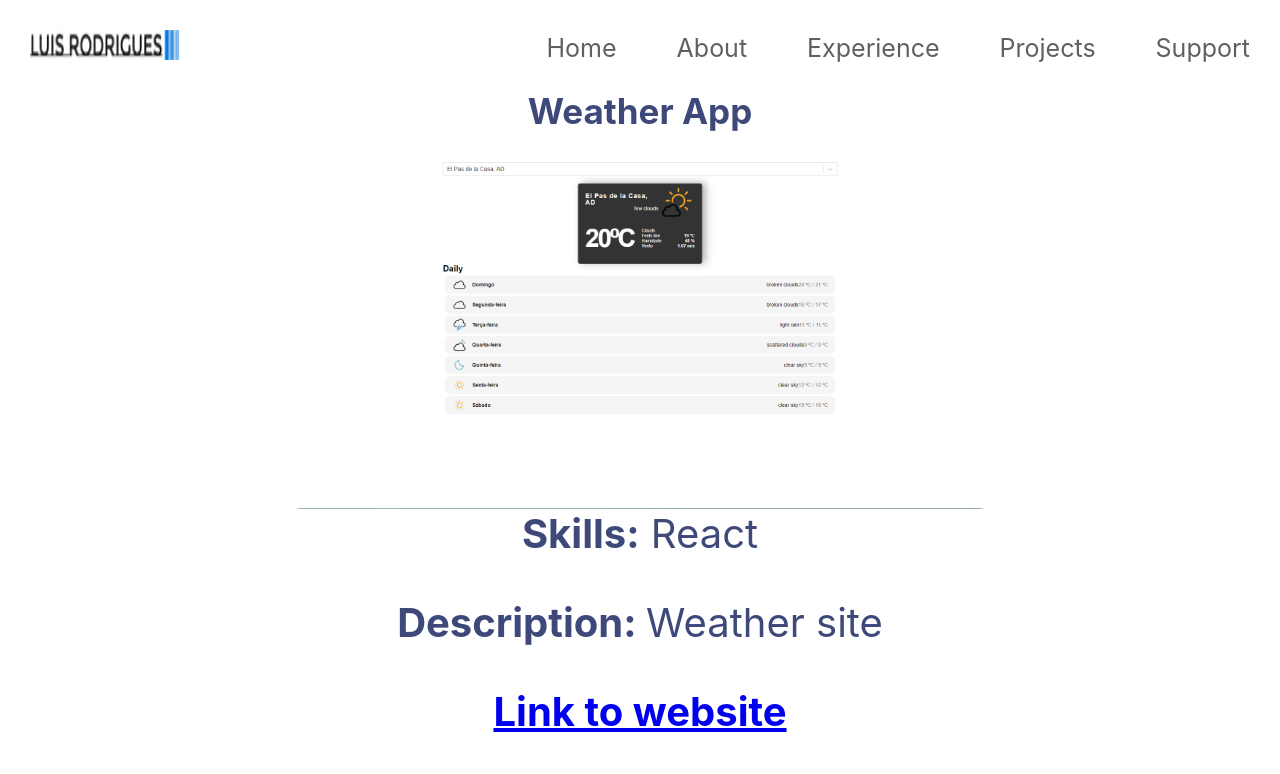
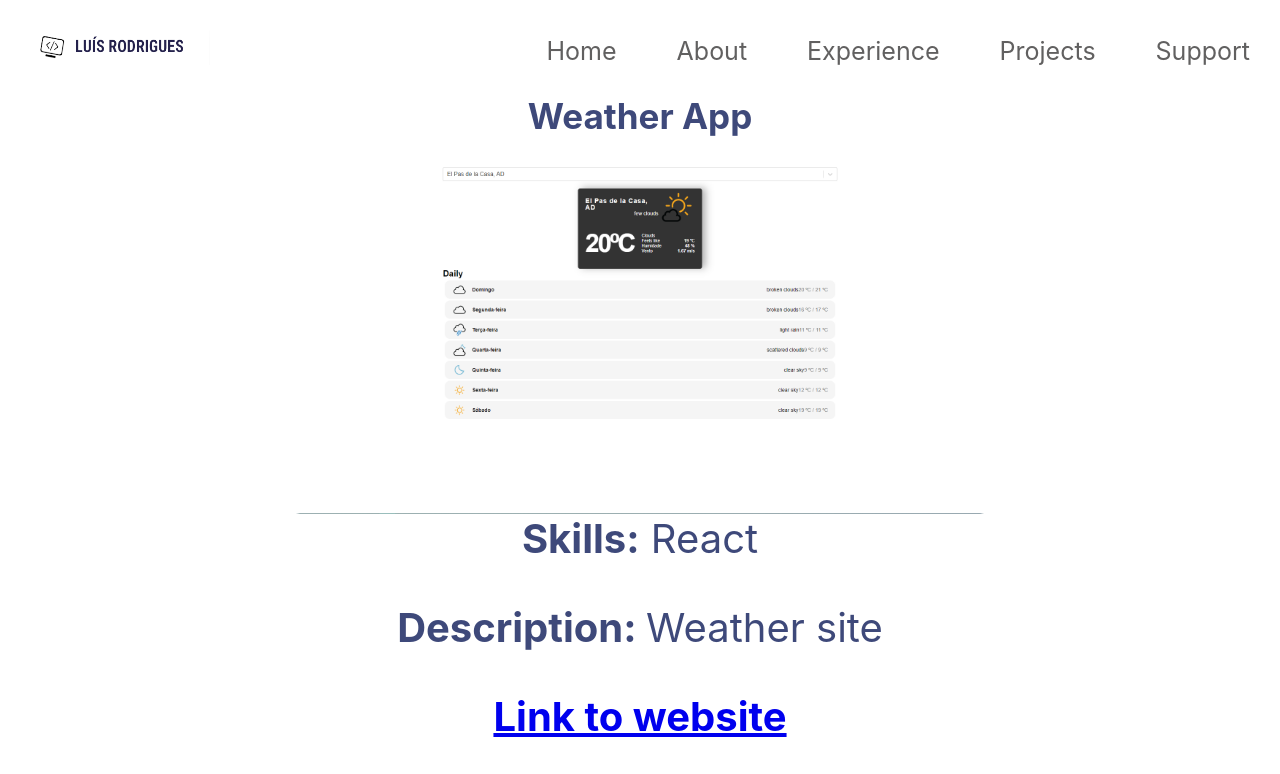
Before and after one commit to LuisPedro01/MyPortefolio, a React (Create React App) app: page /project/1 in a window 1280 px wide. Shown: the top 774 px of the page. Built offline with nearby package versions, Linux system fonts and the light colour scheme.

Commit message:
New Logo

```diff
--- a/src/assets/NavBar.css
+++ b/src/assets/NavBar.css
@@ -117,6 +117,6 @@
   }
 
   .img{
-    height: 30px;
-    width: 150px;
+    height: 35px;
+    width: 180px;
   }
--- a/src/components/NavBar.js
+++ b/src/components/NavBar.js
@@ -2,8 +2,8 @@ import React, { useEffect, useState } from 'react'
 import { Link, useLocation } from "react-router-dom";
 import "../assets/NavBar.css"
 import ReorderIcon from "@material-ui/icons/Reorder"
-import Logo from "../assets/logo5.png"
-import Logo2 from "../assets/logo2.png"
+import Logo from "../assets/Logo6.png"
+import Logo2 from "../assets/logo3.png"
 
 function NavBar() {
     const [expandNavBar, setExpandNavBar] =useState(false);
```
Also changed, not shown: src/assets/Logo6.png (added), src/assets/logo3.png (added).
